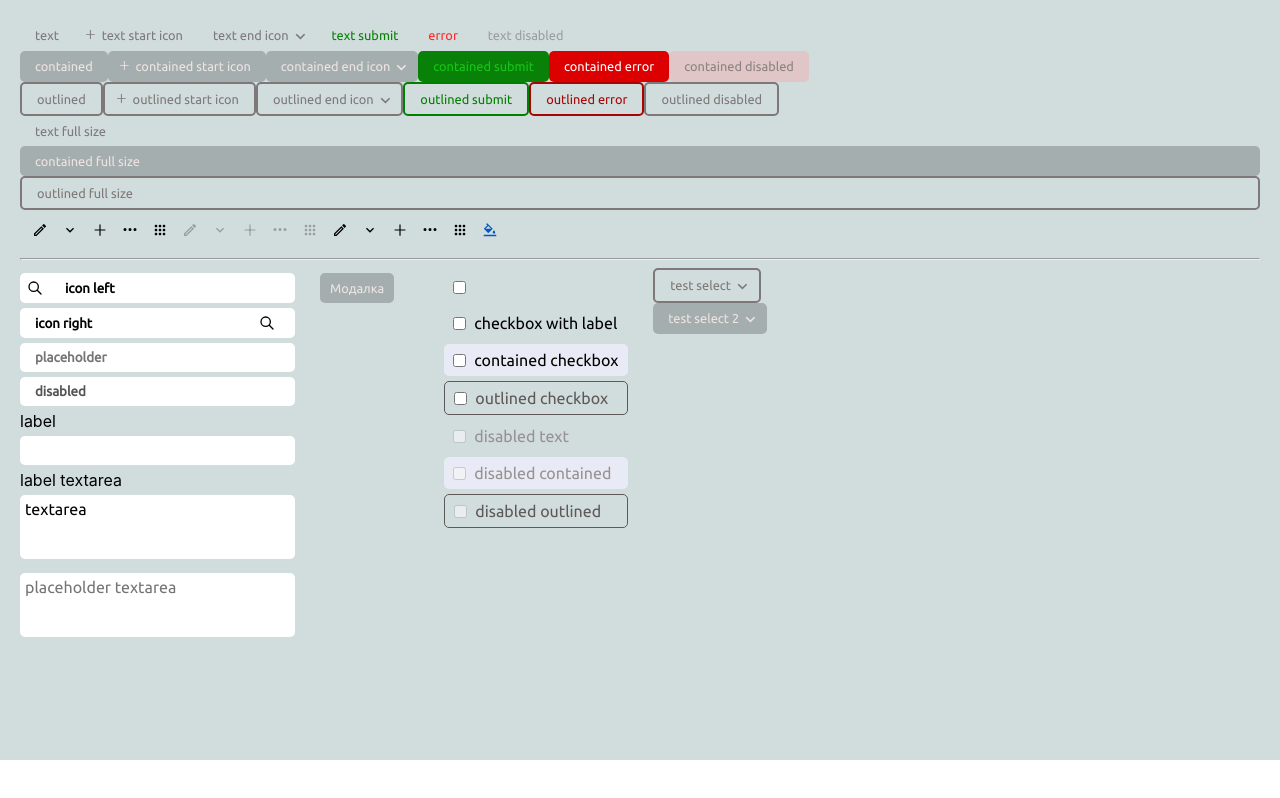
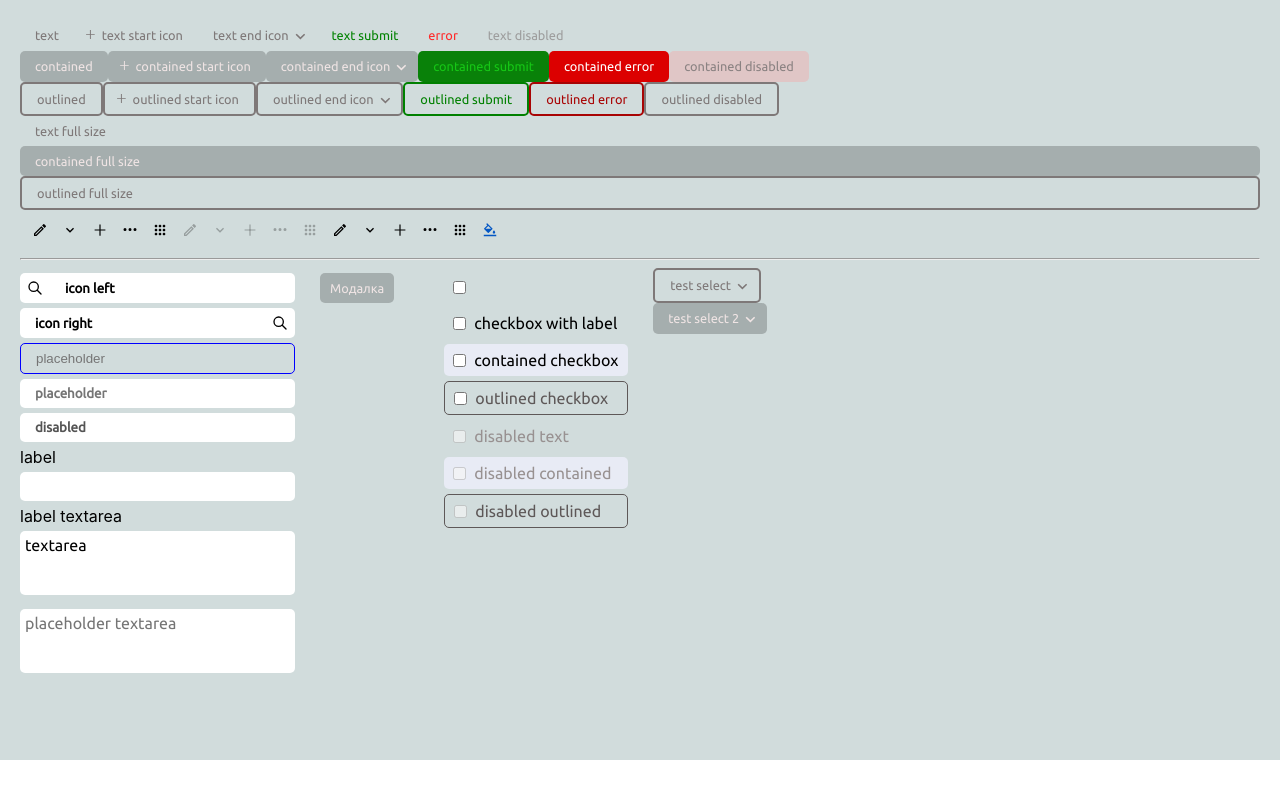
Before and after one commit to SergeyShabalin/Trello, a React (Create React App) app: page /ui in a window 1280 px wide. Built offline with nearby package versions, Linux system fonts and the light colour scheme.

Commit message:
header column edit styled

```diff
--- a/src/GlobalStyles.css
+++ b/src/GlobalStyles.css
@@ -109,7 +109,7 @@
 
 
 
-    --list-wrapper: #dacaca;
+    --list-wrapper: #ccd7cc;
     --list-creator-background: #dacaca;
     --list-context-menu-background: #dcc9c9;
     --list-context-color: #363232;
--- a/src/app/main/board/listWrapper/listHeader/ListHeader.js
+++ b/src/app/main/board/listWrapper/listHeader/ListHeader.js
@@ -1,4 +1,4 @@
-import React,{useState} from 'react';
+import React, {useState} from 'react';
 import OutsideClick from "../../../../../components/basic/outsideClick/OutsideClick";
 import Button from "../../../../../components/basic/button/Button";
 import {GoKebabHorizontal} from "react-icons/go";
@@ -8,17 +8,17 @@ import classes from './styles/ListHeader.module.css'
 
 export default function ListHeader({header}) {
 
-    const [isEdit, setIsEdit] = useState(false);
-
-    function toggleEdit(){
-        setIsEdit(!isEdit)
-    }
-
     return (
         <div className={classes.header}>
-            {isEdit ?
-                <ListHeaderEdit toggleEdit={toggleEdit} header={header}/>
-                : <div onClick={toggleEdit} className={classes.title}>{header}</div> }
+        <div className={classes.title_wrapper}>
+            <OutsideClick
+                type='replace'
+                external={
+                    <div className={classes.title}>{header}</div>}>
+                <ListHeaderEdit  header={header}/>
+            </OutsideClick>
+        </div>
+            <div className={classes.context_wrapper}>
                 <OutsideClick
                     external={
                         <Button
@@ -29,5 +29,6 @@ export default function ListHeader({header}) {
                     <ListContextMenu/>
                 </OutsideClick>
             </div>
+        </div>
     );
 };
--- a/src/app/main/board/listWrapper/listHeader/listHeaderEdit/ListHeaderEdit.js
+++ b/src/app/main/board/listWrapper/listHeader/listHeaderEdit/ListHeaderEdit.js
@@ -8,6 +8,8 @@ function ListHeaderEdit({header, toggleEdit}) {
     return (
         <div className={classes.edit_wrapper}>
             <Input autoFocus
+                   variant='transparent'
+                   container='custom'
                    iconRight={
                        <Button
                            onClick={toggleEdit}
--- a/src/app/main/board/listWrapper/listHeader/styles/ListHeader.module.css
+++ b/src/app/main/board/listWrapper/listHeader/styles/ListHeader.module.css
@@ -1,6 +1,8 @@
 .header {
     display: flex;
     align-items: center;
+    justify-content: space-between;
+    height: 12%;
 }
 
 .title {
@@ -10,6 +12,16 @@
     position: relative;
     font-weight: 500;
     margin: 5px;
-    width: 80%;
+    cursor: pointer;
+
     color: var(--list-header-color)
 }
+
+.title_wrapper{
+display: flex;
+    white-space: nowrap;
+}
+
+.context_wrapper{
+    z-index: 2;
+}
--- a/src/app/main/board/listWrapper/styles/ListWrapper.module.css
+++ b/src/app/main/board/listWrapper/styles/ListWrapper.module.css
@@ -1,6 +1,6 @@
 .list_wrapper {
     margin: 5px;
-    padding: 5px;
+    padding:  5px;
     font-size: var(--list-wrapper-font-size);
     width: 270px;
     max-height: 80vh;
--- a/src/components/basic/UiKit.js
+++ b/src/components/basic/UiKit.js
@@ -294,7 +294,12 @@ export default function UiKit() {
                             value='icon right'>
                         </Input>
                         <Input
+                            variant='transparent'
+                            container='custom'
                             placeholder='placeholder'></Input>
+                        <Input
+                            placeholder='placeholder'></Input>
+
                         <Input
                             disabled={true}
                             value='disabled'>
--- a/src/components/basic/input/Input.js
+++ b/src/components/basic/input/Input.js
@@ -3,7 +3,8 @@ import PropTypes from 'prop-types';
 import classes from './styles/Input.module.css'
 
 
-export default function Input({ value,
+export default function Input({
+                                  value,
                                   rows = 1,
                                   cols,
                                   placeholder,
@@ -12,7 +13,10 @@ export default function Input({ value,
                                   disabled,
                                   iconLeft,
                                   iconRight,
-                              ...props}) {
+                                  variant = 'input',
+                                  container = 'input_container',
+                                  ...props
+                              }) {
 
     return (
         <div>
@@ -33,13 +37,13 @@ export default function Input({ value,
                 <div>
                     {label && <div className={classes.label}>{label}</div>}
 
-                    <div className={classes.input_container}>
+                    <div className={`${classes[container]}`}>
                         {iconLeft && iconLeft}
                         <input type="text"
                                disabled={disabled}
                                placeholder={placeholder}
                                onChange={onChange}
-                               className={classes.input}
+                               className={`${classes[variant]}`}
                                defaultValue={value}
                                {...props}
                         />
@@ -51,7 +55,7 @@ export default function Input({ value,
     );
 };
 
-Input.propTypes={
+Input.propTypes = {
     cols: PropTypes.number,
     rows: PropTypes.number,
     placeholder: PropTypes.string,
--- a/src/components/basic/input/styles/Input.module.css
+++ b/src/components/basic/input/styles/Input.module.css
@@ -1,4 +1,5 @@
 .input {
+    width: 80%;
     border: none;
     outline: none;
     font-weight: var(--input-font-weight);
@@ -16,6 +17,13 @@
     margin: var(--input-container-margin);
 }
 
+.custom {
+    background-color: transparent;
+    display: flex;
+    border: solid 1px blue;
+    border-radius: 5px;
+}
+
 .text_area {
     font-size: 1rem;
     font-weight: var(--textarea-font-weight);
@@ -30,3 +38,12 @@
 .label {
     font-size: var(--input-label-font-size);
 }
+
+.transparent {
+    border: none;
+    outline: none;
+    width: 70%;
+    padding: var(--input-padding);
+    margin: var(--input-margin);
+    background-color: transparent;
+}
--- a/src/components/basic/outsideClick/OutsideClick.js
+++ b/src/components/basic/outsideClick/OutsideClick.js
@@ -18,19 +18,26 @@ function OutsideClick({children, external, type = 'context'}) {
 
     return (
         <div className='outside_wrapper'>
-                 <div onClick={toggle} ref={menuRef} className={isOpen ? "menu -active" : "menu "}>
-                    {type === 'context' ?
-                        <div>
-                            <div>{external}</div>
-                            <div className="menu__list">{children}</div>
+            <div ref={menuRef} className={isOpen ? "menu -active" : "menu "}>
+                {type === 'context'
+                    ? <div>
+                        <div onClick={toggle}>
+                            {external}
                         </div>
-
-                        : <div className='replace'>
+                        <div className="menu__list">
+                            {children}
+                        </div>
+                    </div>
+                    : <div>
+                        <div onClick={toggle}>
                             <div className={isOpen ? 'externalClose' : null}>{external}</div>
-                            {isOpen ?  <div className="menu__list">{children}</div> : null}
                         </div>
-                    }
-                </div>
+                        <div className="menu__list">
+                            {isOpen ? <div>{children}</div> : null}
+                        </div>
+                    </div>
+                }
+            </div>
         </div>
     );
 };
--- a/src/components/basic/outsideClick/styles/OutsideClick.css
+++ b/src/components/basic/outsideClick/styles/OutsideClick.css
@@ -1,5 +1,4 @@
 .menu {
-    z-index: 2;
 }
 
 .menu.-active .menu__list {
@@ -7,7 +6,7 @@
 }
 
 .menu__list {
-    position: absolute;
+
     transition: 0.25s ease all;
     transform: scale(0);
 }
```
Lines whose indentation alone changed are shown as unchanged.
